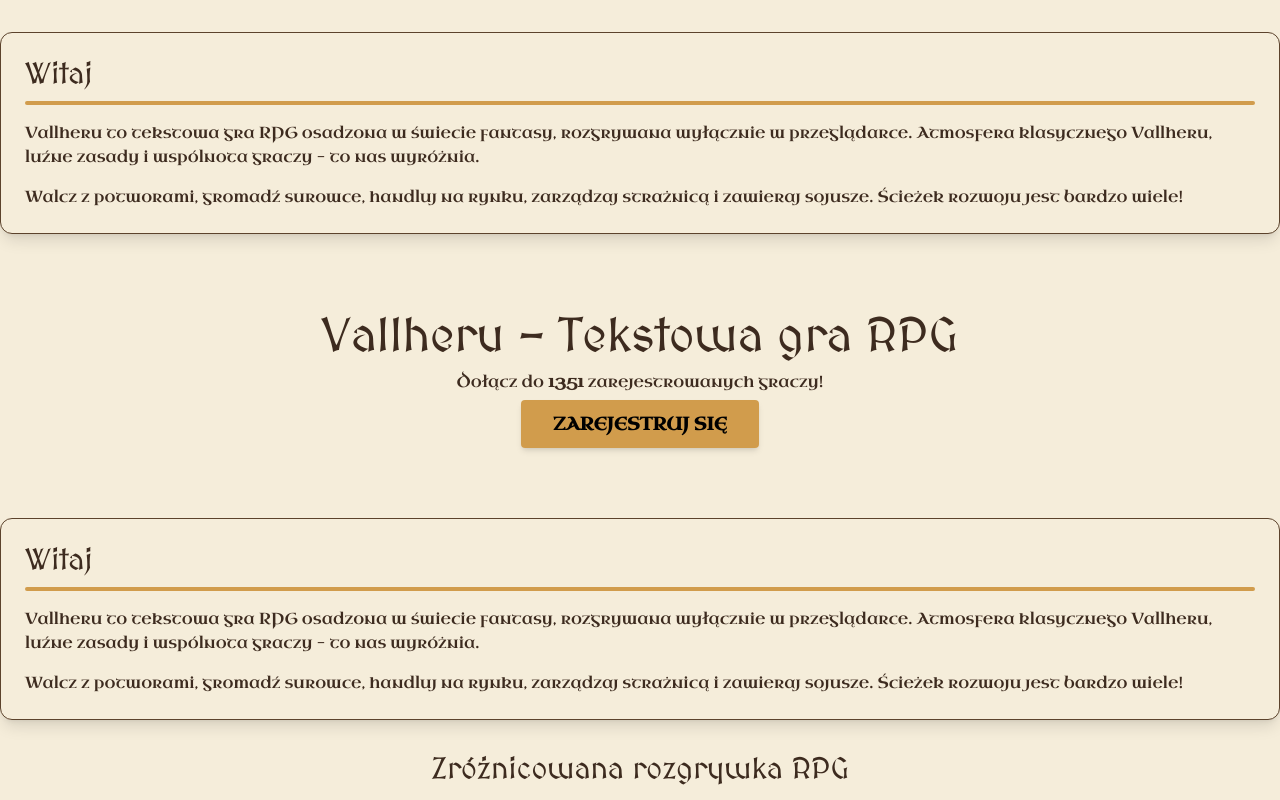
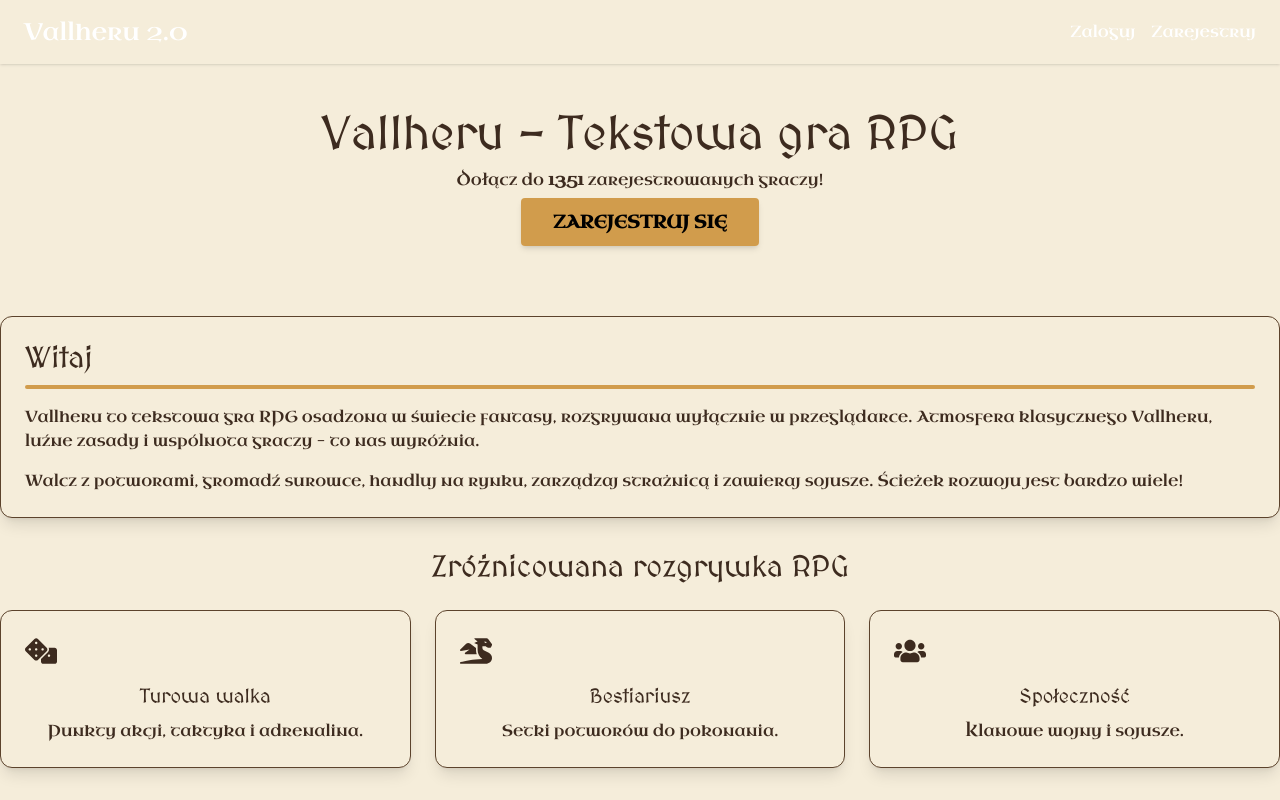
Before and after one commit to PurePL95/tgf-engine, a React (Vite) app in the folder frontend/: page / in a window 1280 px wide. Shown: the top 800 px of the page. Built offline with nearby package versions, Linux system fonts and the light colour scheme; no server answers.

Commit message:
Implement Navbar component

```diff
--- a/frontend/src/components/Navbar.jsx
+++ b/frontend/src/components/Navbar.jsx
@@ -1,20 +1,41 @@
-// frontend/src/components/WelcomeSection.jsx
-import React from 'react'
+import { Link } from 'react-router-dom'
 
-export default function WelcomeSection() {
+export default function Navbar({ onLoginSuccess }) {
+    const token = localStorage.getItem('token')
+
+    const handleLogout = () => {
+        localStorage.removeItem('token')
+        onLoginSuccess?.()
+    }
+
     return (
-        <section className="container mx-auto rpg-panel my-8">
-            <h2 className="text-3xl font-title mb-2">Witaj</h2>
-            <div className="rpg-divider mb-4" />
-            <p className="font-text mb-4">
-                Vallheru to tekstowa gra RPG osadzona w świecie fantasy, rozgrywana
-                wyłącznie w przeglądarce. Atmosfera klasycznego Vallheru, luźne
-                zasady i wspólnota graczy – to nas wyróżnia.
-            </p>
-            <p className="font-text">
-                Walcz z potworami, gromadź surowce, handluj na rynku, zarządzaj
-                strażnicą i zawieraj sojusze. Ścieżek rozwoju jest bardzo wiele!
-            </p>
-        </section>
+        <header className="bg-primary-600 text-white shadow">
+            <nav className="container mx-auto px-6 py-4 flex justify-between items-center">
+                <Link to="/" className="text-2xl font-display">
+                    Vallheru 2.0
+                </Link>
+                <div className="space-x-4">
+                    {token ? (
+                        <>
+                            <Link to="/profile" className="hover:underline">
+                                Profil
+                            </Link>
+                            <button onClick={handleLogout} className="hover:underline">
+                                Wyloguj
+                            </button>
+                        </>
+                    ) : (
+                        <>
+                            <Link to="/login" className="hover:underline">
+                                Zaloguj
+                            </Link>
+                            <Link to="/register" className="hover:underline">
+                                Zarejestruj
+                            </Link>
+                        </>
+                    )}
+                </div>
+            </nav>
+        </header>
     )
 }
```
